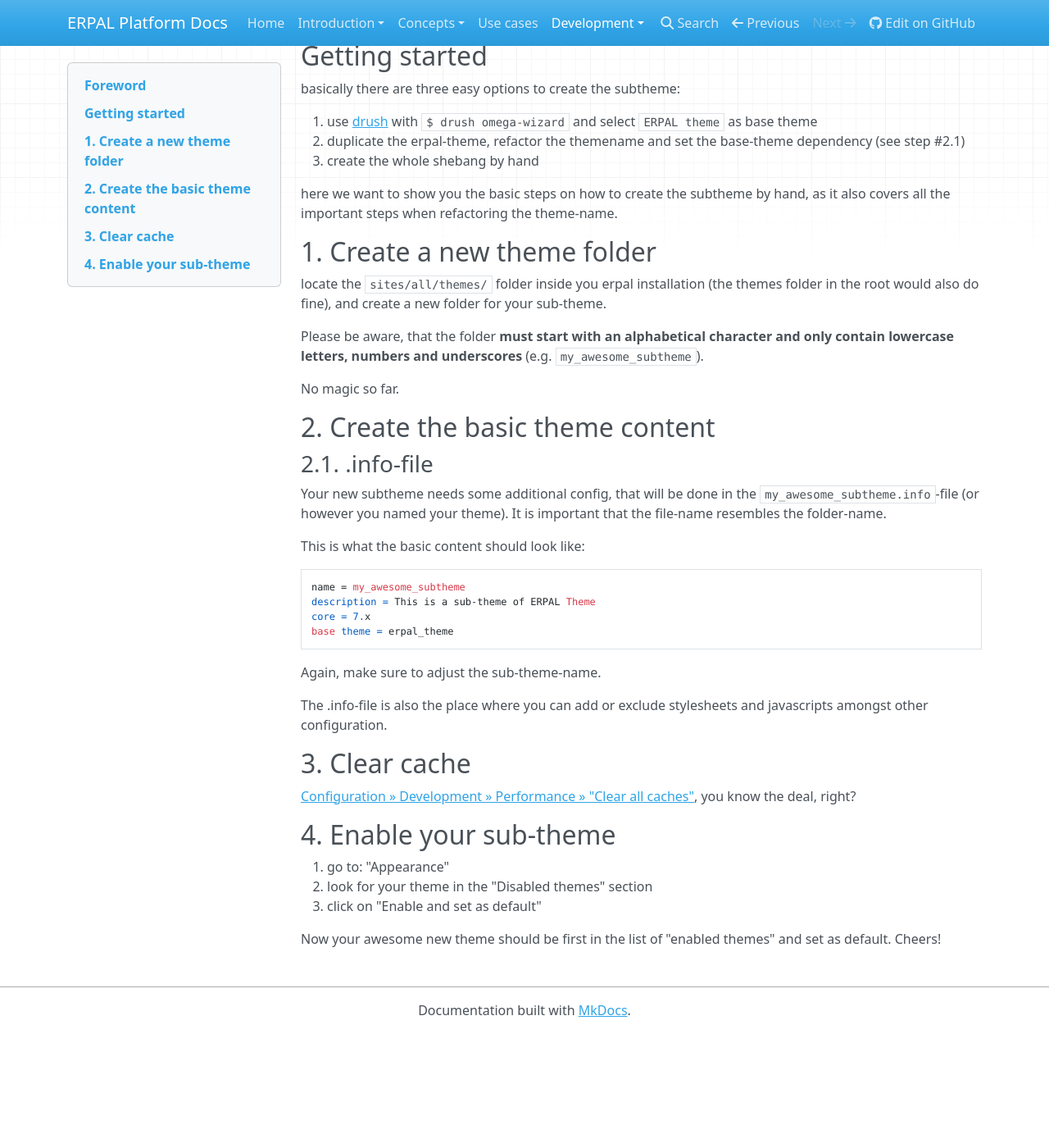
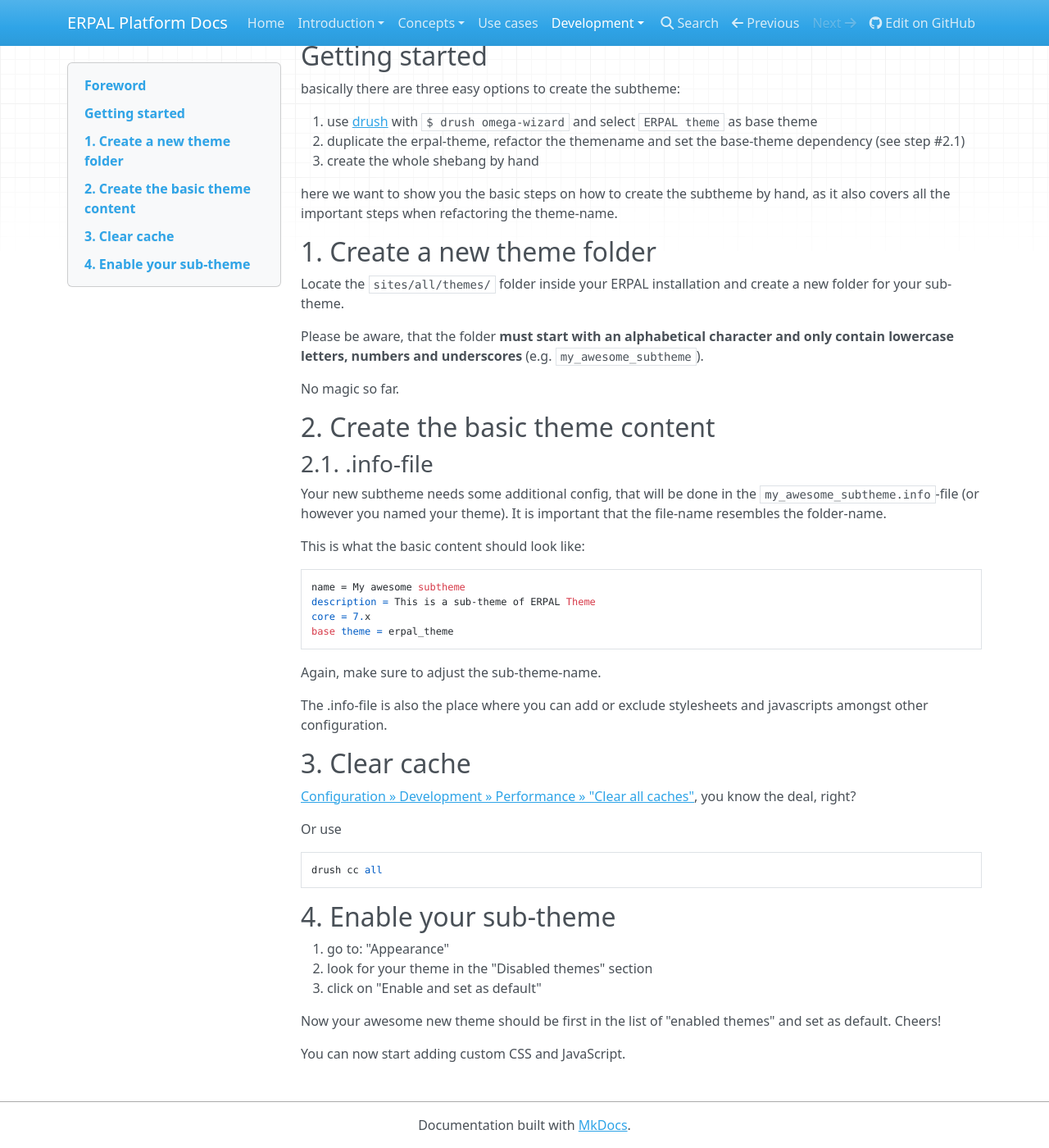
Before and after one commit to brightsolutions/ERPAL-Platform-Docs, an MkDocs documentation site: the page built from docs/development/subtheme.md, in a window 1280 px wide and 1400 px high, scrolled down 201 px. Shown: the whole window at 82% size. Built offline with MkDocs 1.6.1, drawn with Linux system fonts in a browser that asks for light colours; nearby versions of some CDN libraries; old or Windows-style settings are respelled for this version of MkDocs; before the commit the page ends 1461 px from its top, so only the background shows below that.

Commit message:
improved sub-theme page

```diff
--- a/docs/development/subtheme.md
+++ b/docs/development/subtheme.md
@@ -17,8 +17,7 @@ steps when refactoring the theme-name.
 
 
 ## 1. Create a new theme folder
-locate the `sites/all/themes/` folder inside you erpal installation (the themes folder in the root would also do
-fine), and create a new folder for your sub-theme.
+Locate the `sites/all/themes/` folder inside your ERPAL installation and create a new folder for your sub-theme.
 
 Please be aware, that the folder **must start with an alphabetical character and only contain lowercase letters,
 numbers and underscores** (e.g. `my_awesome_subtheme`).
@@ -34,7 +33,7 @@ you named your theme). It is important that the file-name resembles the folder-n
 
 This is what the basic content should look like:
 
-    name = my_awesome_subtheme
+    name = My awesome subtheme
     description = This is a sub-theme of ERPAL Theme
     core = 7.x
     base theme = erpal_theme
@@ -47,6 +46,9 @@ The .info-file is also the place where you can add or exclude stylesheets and ja
 ## 3. Clear cache
 [Configuration » Development » Performance » "Clear all caches"](https://www.drupal.org/documentation/clearing-rebuilding-cache), you know the deal, right?
 
+Or use
+
+    drush cc all
 
 ## 4. Enable your sub-theme
 
@@ -56,6 +58,7 @@ The .info-file is also the place where you can add or exclude stylesheets and ja
 
 Now your awesome new theme should be first in the list of "enabled themes" and set as default. Cheers!
 
+You can now start adding custom CSS and JavaScript.
 
 <!-- uncomment when theme-info page is finished
 ## Go pro!
```
